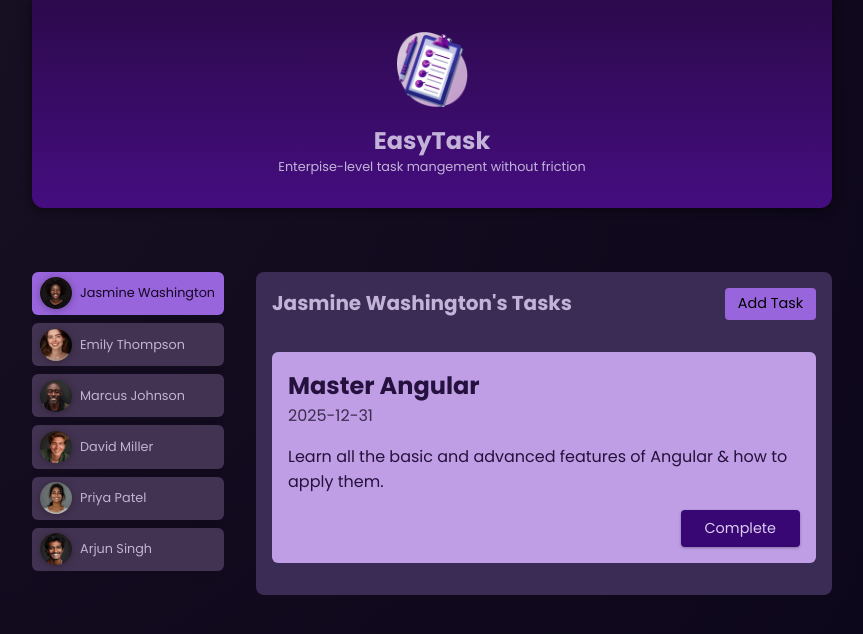
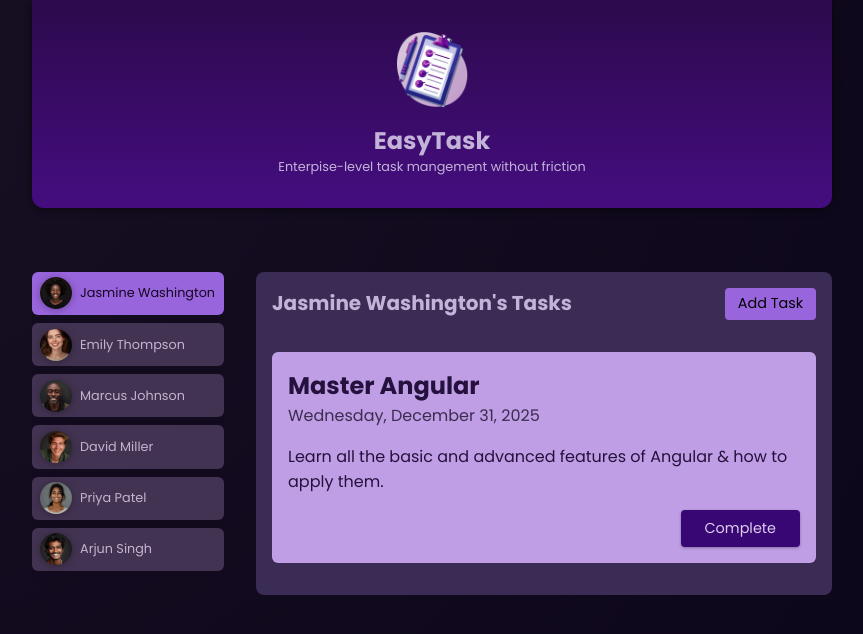
Before and after one commit to hishamrehab/angular-roadmap, an Angular app in the folder 1-angular-essentials/: page / in a window 1280 px wide. Both pictures are taken after a click on the button "Jasmine Washington". Shown: the top 634 px of the page, without its empty margins (208-1071 px from the left). Built offline with nearby package versions, Linux system fonts and the light colour scheme.

Commit message:
Getting Started With Dpendency Injection

```diff
--- a/1-angular-essentials/src/app/tasks/task/task.component.html
+++ b/1-angular-essentials/src/app/tasks/task/task.component.html
@@ -1,11 +1,10 @@
 <app-card>
     <article>
     <h2>{{ task.title }}</h2>
-    <time>{{task.dueDate}}</time>
+    <time>{{task.dueDate | date:"fullDate" }}</time>
     <p>{{ task.summary }}</p>
     <p class="actions">
         <button (click)="onComplteTask()">Complete</button>
     </p>
-
 </article>
 </app-card>
--- a/1-angular-essentials/src/app/tasks/task/task.component.ts
+++ b/1-angular-essentials/src/app/tasks/task/task.component.ts
@@ -1,12 +1,12 @@
 import { Component , EventEmitter, Input, Output } from '@angular/core';
 import { type Task } from './task.model';
 import { CardComponent } from "../../shared/card/card.component";
-
+import { DatePipe  } from '@angular/common';
 
 @Component({
   selector: 'app-task',
   standalone: true,
-  imports: [CardComponent],
+  imports: [CardComponent , DatePipe],
   templateUrl: './task.component.html',
   styleUrl: './task.component.css'
 })
--- a/1-angular-essentials/src/app/tasks/tasks.component.ts
+++ b/1-angular-essentials/src/app/tasks/tasks.component.ts
@@ -2,6 +2,7 @@
 import { TaskComponent } from "./task/task.component";
 import { NewTaskComponent } from "./new-task/new-task.component";
 import { type NewTaskData } from './task/task.model';
+import { TasksService  } from './tasks.service';
 
 @Component({
   selector: 'app-tasks',
@@ -14,38 +15,17 @@
   @Input({required : true}) userId!:string;
   @Input({required : true}) name?: string;
   isAddingTask = false;
-  tasks = [
-    {
-    id: 't1',
-    userId: 'u1',
-    title: 'Master Angular',
-    summary:
-      'Learn all the basic and advanced features of Angular & how to apply them.',
-    dueDate: '2025-12-31',
-  },
-  {
-    id: 't2',
-    userId: 'u3',
-    title: 'Build first prototype',
-    summary: 'Build a first prototype of the online shop website',
-    dueDate: '2024-05-31',
-  },
-  {
-    id: 't3',
-    userId: 'u3',
-    title: 'Prepare issue template',
-    summary:
-      'Prepare and describe an issue template which will help with project management',
-    dueDate: '2024-06-15',
-  },
-  ];
+
+
+  constructor(private tasksService: TasksService) {}
+
+
 
   get selestedUserTasks() {
-    return this.tasks.filter((task) => task.userId === this.userId);
+    return this.tasksService.getUserTasks(this.userId);
   }
 
   omCompleteTask(id : string) {
-  this.tasks = this.tasks.filter((task) => task.id !== id);
   }
 
   onStartAddTask() {
@@ -57,13 +37,7 @@
   this.isAddingTask = false;
  }
  onAddTask(taskData : NewTaskData) {
-  this.tasks.push({
-    id: new Date().getTime().toString(),
-    userId: this.userId,
-    title: taskData.title,
-    summary: taskData.summary,
-    dueDate: taskData.date
-  });
+
  this.isAddingTask = false;
 }
 }
--- /dev/null
+++ b/1-angular-essentials/src/app/tasks/tasks.service.ts
@@ -0,0 +1,50 @@
+import { Injectable } from "@angular/core";
+import { type NewTaskData } from "./task/task.model";
+
+
+@Injectable({providedIn: "root"})
+export class TasksService {
+  private tasks = [
+      {
+      id: 't1',
+      userId: 'u1',
+      title: 'Master Angular',
+      summary:
+        'Learn all the basic and advanced features of Angular & how to apply them.',
+      dueDate: '2025-12-31',
+    },
+    {
+      id: 't2',
+      userId: 'u3',
+      title: 'Build first prototype',
+      summary: 'Build a first prototype of the online shop website',
+      dueDate: '2024-05-31',
+    },
+    {
+      id: 't3',
+      userId: 'u3',
+      title: 'Prepare issue template',
+      summary:
+        'Prepare and describe an issue template which will help with project management',
+      dueDate: '2024-06-15',
+    },
+];
+
+getUserTasks(userId: string) {
+    return this.tasks.filter((task) => task.userId === userId);
+}
+  addTask(taskData : NewTaskData , userId: string ) {
+    this.tasks.push({
+    id: new Date().getTime().toString(),
+    userId: userId,
+    title: taskData.title,
+    summary: taskData.summary,
+    dueDate: taskData.date
+  });
+  }
+
+  removeTask(id: string) {
+      this.tasks = this.tasks.filter((task) => task.id !== id);
+  }
+
+}
```
